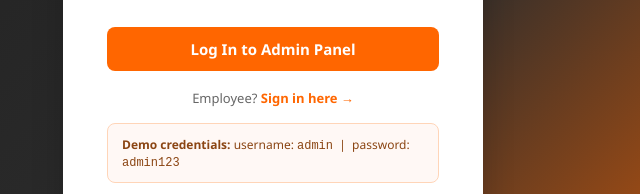
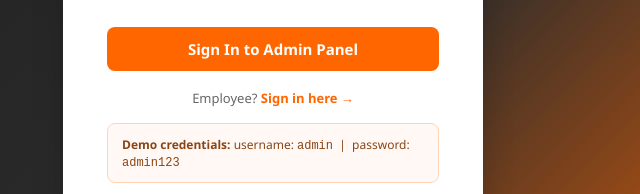
Before and after one commit to KarthickFireFlink/TestOrangeHRM, a plain HTML site: page index.html in a window 1280 px wide. Shown: the part 457-651 px from the top of the page, 367-1007 px from the left. Drawn offline with Linux system fonts and the light colour scheme.

Commit message:
Updated signin button

```diff
--- a/index.html
+++ b/index.html
@@ -390,7 +390,7 @@
     </div>
     <div class="error-msg" id="admin-login-err">⚠ Incorrect username or password.</div>
     <div style="height:12px"></div>
-    <button class="btn btn-primary" onclick="adminLogin()">Log In to Admin Panel</button>
+    <button class="btn btn-primary" onclick="adminLogin()">Sign In to Admin Panel</button>
     <div class="login-switch">
       Employee? <a onclick="gotoScreen('screen-emp-login')">Sign in here →</a>
     </div>
```
